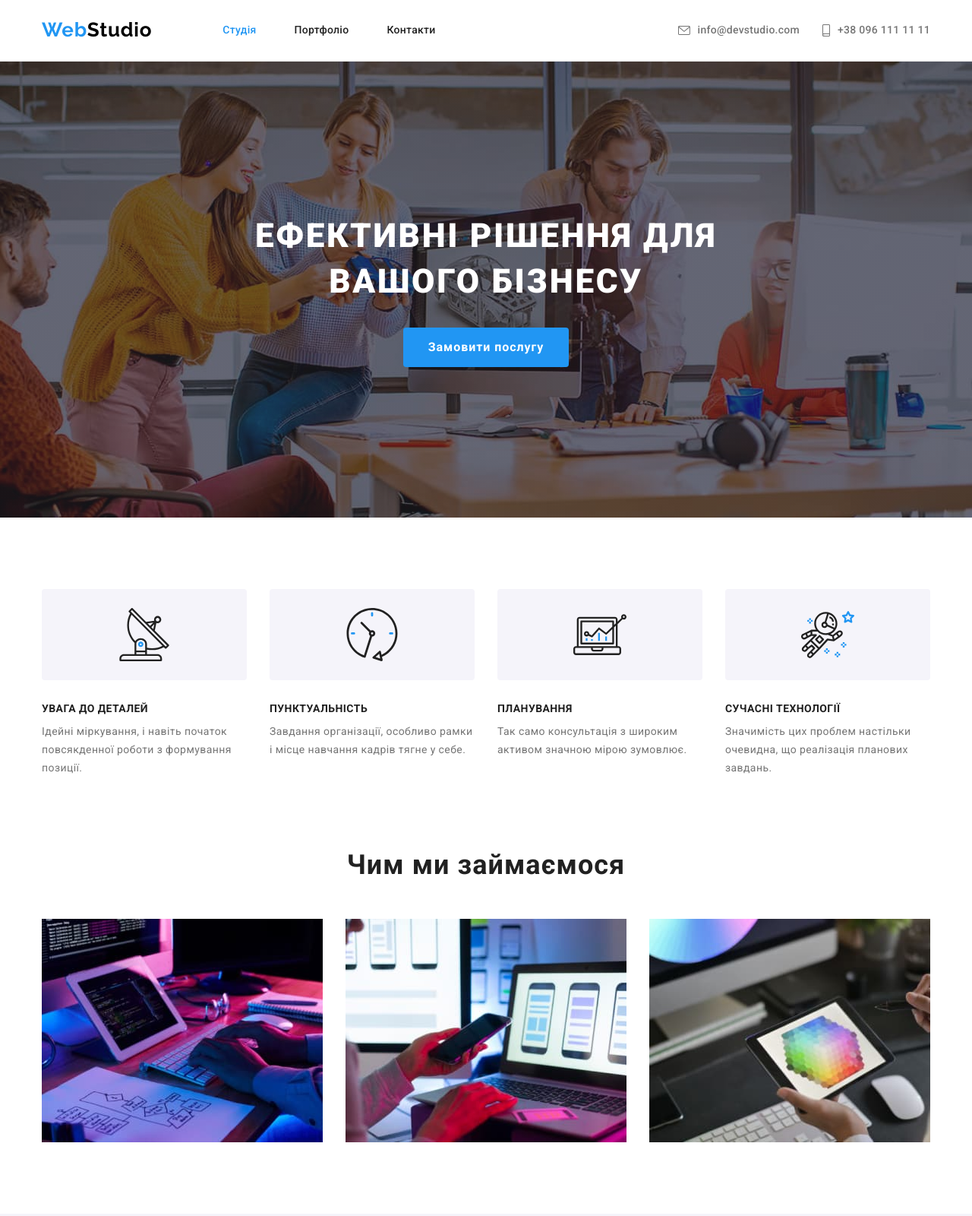
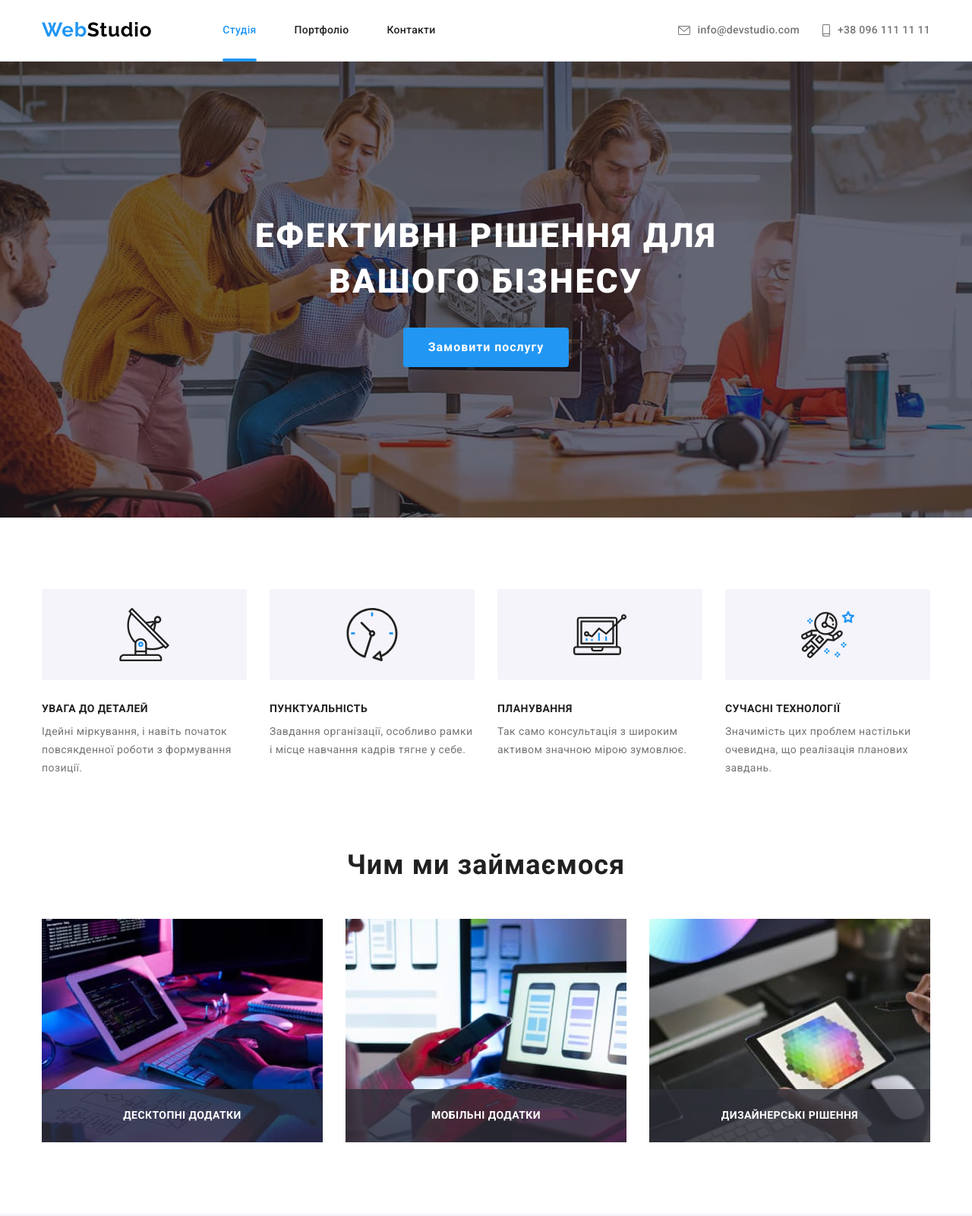
Before and after one commit to myhappyday/goit-markup-hw-05, a plain HTML site: page index.html in a window 1280 px wide. Shown: the top 1600 px of the page at 76% size. Drawn offline with nearby package versions, Linux system fonts and the light colour scheme.

Commit message:
Додає переходи на hover, focus

```diff
--- a/index.html
+++ b/index.html
@@ -65,11 +65,6 @@
           <button class="hero-btn" type="button" data-modal-open>
             Замовити послугу
           </button>
-          <div class="hero-backdrop is-hidden" data-modal>
-            <div class="hero-modal">
-              <button data-modal-close>Закрити</button>
-            </div>
-          </div>
         </div>
       </section>
 
@@ -133,25 +128,34 @@
           <h2 class="work-title">Чим ми займаємося</h2>
           <ul class="work-list list">
             <li class="work-item">
+              <div class="img-wrapper">
                 <img
                   src="./images/box-1.jpg"
                   alt="Людина працює за комп'ютером"
                   width="370"
                 />
+                <div class="work-description">Десктопні додатки</div>
+              </div>
             </li>
             <li class="work-item">
+              <div class="img-wrapper">
                 <img
                   src="./images/box-2.jpg"
                   alt="Людина працює за комп'ютером"
                   width="370"
                 />
+                <div class="work-description">Мобільні додатки</div>
+              </div>
             </li>
             <li class="work-item">
+              <div class="img-wrapper">
                 <img
                   src="./images/box-3.jpg"
                   alt="Людина працює за комп'ютером"
                   width="370"
                 />
+                <div class="work-description">Дизайнерські рішення</div>
+              </div>
             </li>
           </ul>
         </div>
@@ -444,6 +448,11 @@
         </div>
       </div>
     </footer>
+    <div class="hero-backdrop is-hidden" data-modal>
+      <div class="hero-modal">
+        <button data-modal-close>Закрити</button>
+      </div>
+    </div>
     <script src="./js/modal.js"></script>
   </body>
 </html>
--- a/styles/styles.css
+++ b/styles/styles.css
@@ -14,6 +14,7 @@
   --second-border-color: #ececec;
   --social-media-color: #afb1b8;
   --backdrop-bg-color: rgba(0, 0, 0, 0.2);
+  --description-bg-color: rgba(47, 48, 58, 0.8);
 }
 
 html {
@@ -27,6 +28,7 @@ html {
 }
 
 body {
+  /* padding-top: 80px; */
   font-family: 'Roboto', sans-serif;
   font-weight: normal;
   background-color: var(--primary-bg-color);
@@ -84,6 +86,10 @@ img {
 /* -------------------- Header styles --------------------*/
 
 .page-header {
+  /* position: fixed;
+  top: 0;
+  left: 0;
+  right: 0; */
   border-bottom: 1px solid var(--second-border-color);
 }
 
@@ -126,6 +132,9 @@ img {
   padding-bottom: 32px;
   font-weight: 500;
   letter-spacing: 0.02em;
+  transition-property: color;
+  transition-duration: 250ms;
+  transition-timing-function: cubic-bezier(0.4, 0, 0.2, 1);
 }
 
 .header-list-contacts {
@@ -145,6 +154,9 @@ img {
   font-weight: 500;
   letter-spacing: 0.02em;
   color: var(--second-text-color);
+  transition-property: color;
+  transition-duration: 250ms;
+  transition-timing-function: cubic-bezier(0.4, 0, 0.2, 1);
 }
 
 .header-link:hover,
@@ -156,6 +168,19 @@ img {
 
 .link.current {
   color: var(--accent-color);
+  position: relative;
+}
+
+.link.current::after {
+  content: '';
+  position: absolute;
+  bottom: -1px;
+  left: 0;
+  right: 0;
+  width: 100%;
+  /* height: 4px; */
+  border-bottom: 4px solid var(--accent-color);
+  border-radius: 2px;
 }
 
 .header-contacts-icon {
@@ -319,6 +344,29 @@ img {
   margin-right: 30px;
 }
 
+.work-list .img-wrapper {
+  position: relative;
+}
+
+.work-description {
+  position: absolute;
+  /* top: 0; */
+  right: 0;
+  bottom: 0;
+  left: 0;
+  display: flex;
+  justify-content: center;
+  align-items: center;
+  height: 70px;
+  font-weight: 700;
+  font-size: 14px;
+  line-height: 1.14;
+  letter-spacing: 0.03em;
+  text-transform: uppercase;
+  color: var(--primary-white-logo-color);
+  background-color: var(--description-bg-color);
+}
+
 /* -------------------- Team styles --------------------*/
 
 .team {
@@ -397,6 +445,9 @@ img {
   height: 100%;
   border-radius: 50%;
   color: var(--social-media-color);
+  transition-property: color, background-color;
+  transition-duration: 250ms;
+  transition-timing-function: cubic-bezier(0.4, 0, 0.2, 1);
 }
 
 .social-link:hover,
@@ -448,6 +499,9 @@ img {
   border-radius: 4px;
   border: 1px solid var(--social-media-color);
   color: var(--social-media-color);
+  transition-property: color, border-color;
+  transition-duration: 250ms;
+  transition-timing-function: cubic-bezier(0.4, 0, 0.2, 1);
 }
 
 .customers-link:hover,
@@ -505,6 +559,9 @@ address {
   line-height: 1.71;
   letter-spacing: 0.03em;
   color: var(--primary-white-logo-color);
+  transition-property: color;
+  transition-duration: 250ms;
+  transition-timing-function: cubic-bezier(0.4, 0, 0.2, 1);
 }
 
 .footer-contacts {
@@ -513,6 +570,9 @@ address {
   line-height: 1.71;
   letter-spacing: 0.03em;
   color: var(--footer-link-color);
+  transition-property: color;
+  transition-duration: 250ms;
+  transition-timing-function: cubic-bezier(0.4, 0, 0.2, 1);
 }
 
 .footer-address:hover,
@@ -559,7 +619,9 @@ address {
   border-radius: 50%;
   background-color: var(--footer-icon-bg-color);
   fill: var(--primary-white-logo-color);
-  /* outline: 1px solid teal; */
+  transition-property: background-color;
+  transition-duration: 250ms;
+  transition-timing-function: cubic-bezier(0.4, 0, 0.2, 1);
 }
 
 .footer-social-link:hover,
@@ -596,6 +658,9 @@ address {
   letter-spacing: 0.03em;
   color: var(--primary-text-color);
   cursor: pointer;
+  transition-property: color, background-color, box-shadow;
+  transition-duration: 250ms;
+  transition-timing-function: cubic-bezier(0.4, 0, 0.2, 1);
 }
 
 .portfolio-btn-item:not(:last-child) {
@@ -633,6 +698,9 @@ address {
 
 .portfolio-item-link {
   display: inline-block;
+  transition-property: box-shadow;
+  transition-duration: 250ms;
+  transition-timing-function: cubic-bezier(0.4, 0, 0.2, 1);
 }
 
 .portfolio-item-link:hover {
```
Also changed, not shown: portfolio.html (+2 -2 lines). Lines whose indentation alone changed are shown as unchanged.
